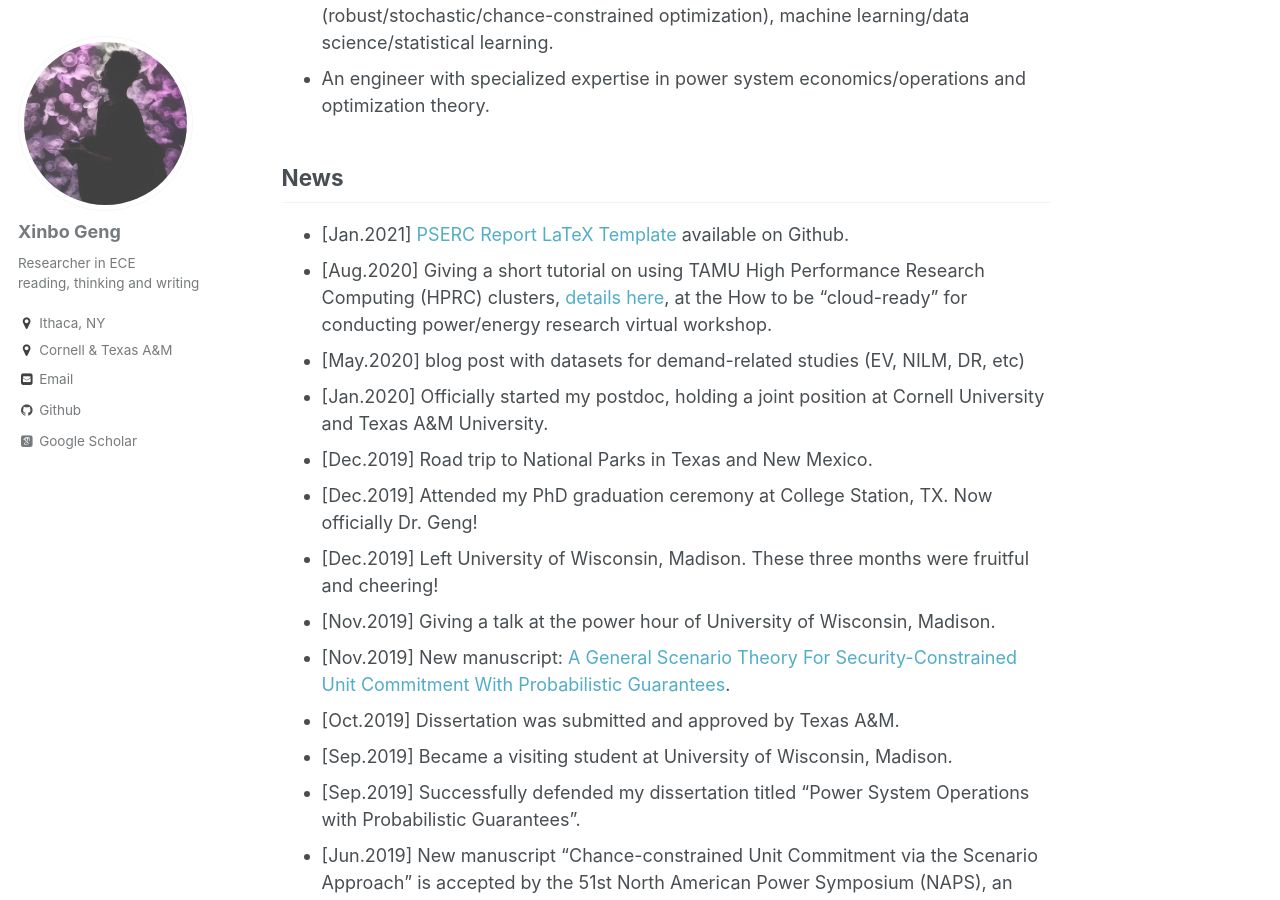
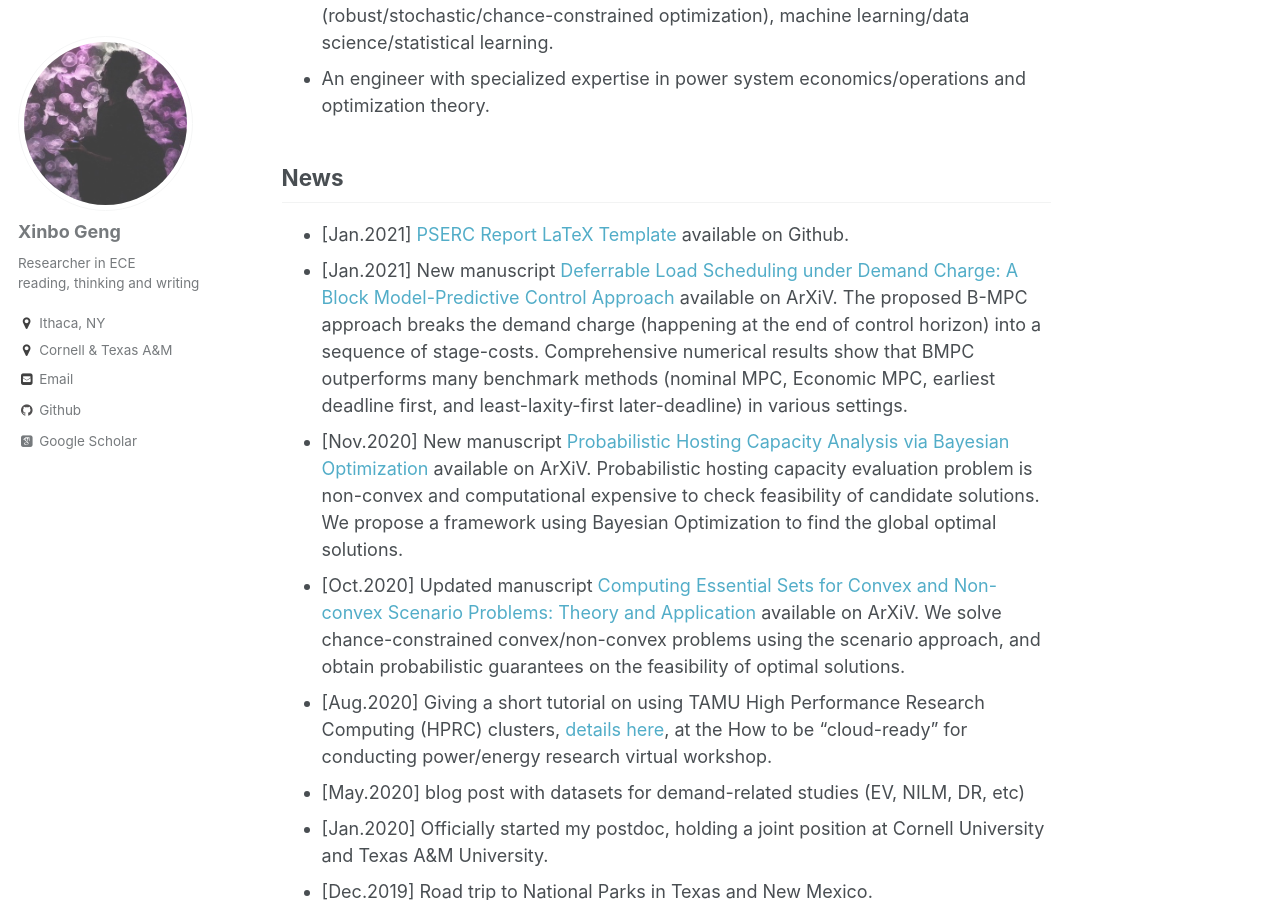
Before and after one commit to xb00dx/xb00dx.github.io, a Jekyll site: the page built from _pages/about.md, in a window 1280 px wide and 900 px high, scrolled down 203 px. Built offline with Jekyll 4.4.1, drawn with Linux system fonts in a browser that asks for light colours; some web fonts are replaced.

Commit message:
more news

```diff
--- a/_pages/about.md
+++ b/_pages/about.md
@@ -13,6 +13,9 @@ redirect_from:
 
 ## News
 - \[Jan.2021\] [PSERC Report LaTeX Template](https://github.com/xb00dx/PSERC-LaTeX-Template) available on Github.
+- \[Jan.2021\] New manuscript [Deferrable Load Scheduling under Demand Charge: A Block Model-Predictive Control Approach](https://arxiv.org/abs/2012.14624) available on ArXiV. The proposed B-MPC approach breaks the demand charge (happening at the end of control horizon) into a sequence of stage-costs. Comprehensive numerical results show that BMPC outperforms many benchmark  methods (nominal MPC, Economic MPC, earliest deadline first, and least-laxity-first later-deadline) in various settings.
+- \[Nov.2020\] New manuscript [Probabilistic Hosting Capacity Analysis via Bayesian Optimization](https://arxiv.org/abs/2011.05193) available on ArXiV. Probabilistic hosting capacity evaluation problem is non-convex and computational expensive to check feasibility of candidate solutions. We propose a framework using Bayesian Optimization to find the global optimal solutions.
+- \[Oct.2020\] Updated manuscript [Computing Essential Sets for Convex and Non-convex Scenario Problems: Theory and Application](https://arxiv.org/abs/1910.07672) available on ArXiV. We solve chance-constrained convex/non-convex problems using the scenario approach, and obtain probabilistic guarantees on the feasibility of optimal solutions.
 - \[Aug.2020\] Giving a short tutorial on using TAMU High Performance Research Computing (HPRC) clusters, [details here](https://xb00dx.github.io/posts/tamu-hprc/), at the How to be "cloud-ready" for conducting power/energy research virtual workshop.
 - \[May.2020\] blog post with datasets for demand-related studies (EV, NILM, DR, etc)
 - \[Jan.2020\] Officially started my postdoc, holding a joint position at Cornell University and Texas A&M University.
```
